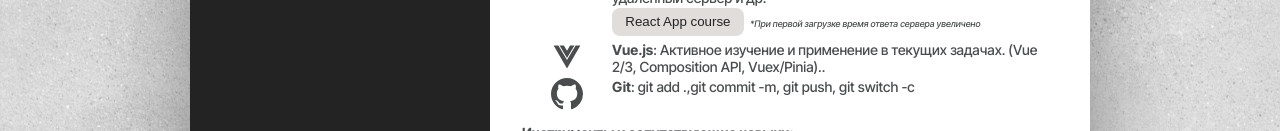
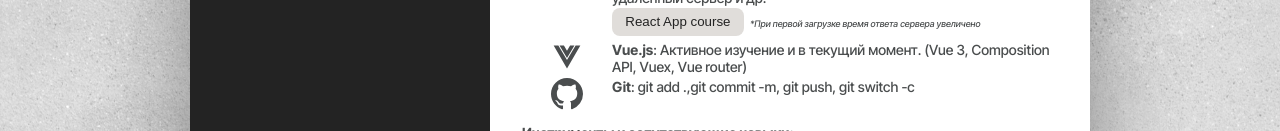
Before and after one commit to EOKvashnin/CV_Kvashnin_Evgenie, a website built with Parcel: page index.html in a window 1280 px wide. Shown: the part 1369-1500 px from the top of the page. Built offline with nearby package versions, Linux system fonts and the light colour scheme.

Commit message:
Добавил обписание в skills

```diff
--- a/index.html
+++ b/index.html
@@ -240,7 +240,7 @@
 
 								</div>
 								<div class="skills__list-item-desc">
-									<strong>Vue.js</strong>: Активное изучение и применение в текущих задачах. (Vue 2/3, Composition API, Vuex/Pinia)..<br>
+									<strong>Vue.js</strong>: Активное изучение и в текущий момент. (Vue 3, Composition API, Vuex, Vue router)<br>
 
 								</div>
 							</li>
```
